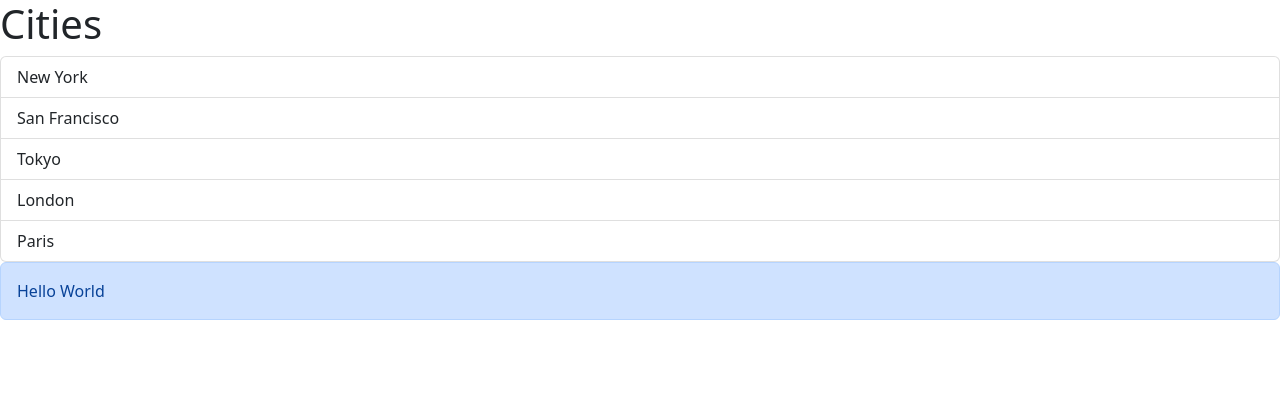
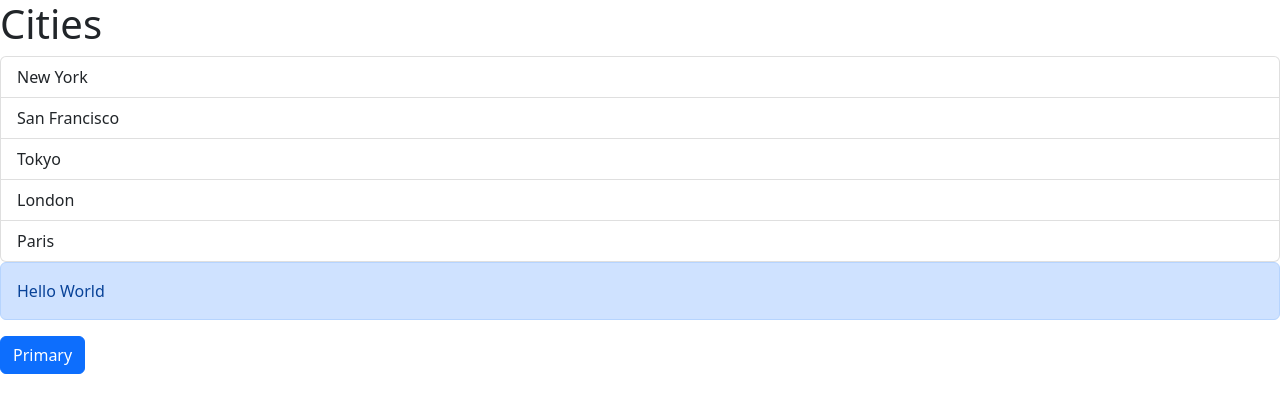
Before and after one commit to DanielHe09/learnReact, a React (Vite) app: page / in a window 1280 px wide. Shown: the top 412 px of the page. Built offline with nearby package versions, Linux system fonts and the light colour scheme.

Commit message:
added a basic button

```diff
--- a/src/App.tsx
+++ b/src/App.tsx
@@ -1,5 +1,6 @@
 import Alert from "./components/Alert";
 import ListGroup from "./components/ListGroup"
+import PrimButton from "./components/PrimButton"
 
 function App() {
 
@@ -28,6 +29,7 @@ function App() {
       <Alert>
         Hello <span>World</span>
       </Alert>
+      <PrimButton/>
     </div>
   );
 }
--- /dev/null
+++ b/src/components/PrimButton.tsx
@@ -0,0 +1,4 @@
+function PrimButton(){
+    return   <button type="button" className="btn btn-primary">Primary</button>
+}
+export default PrimButton
```
